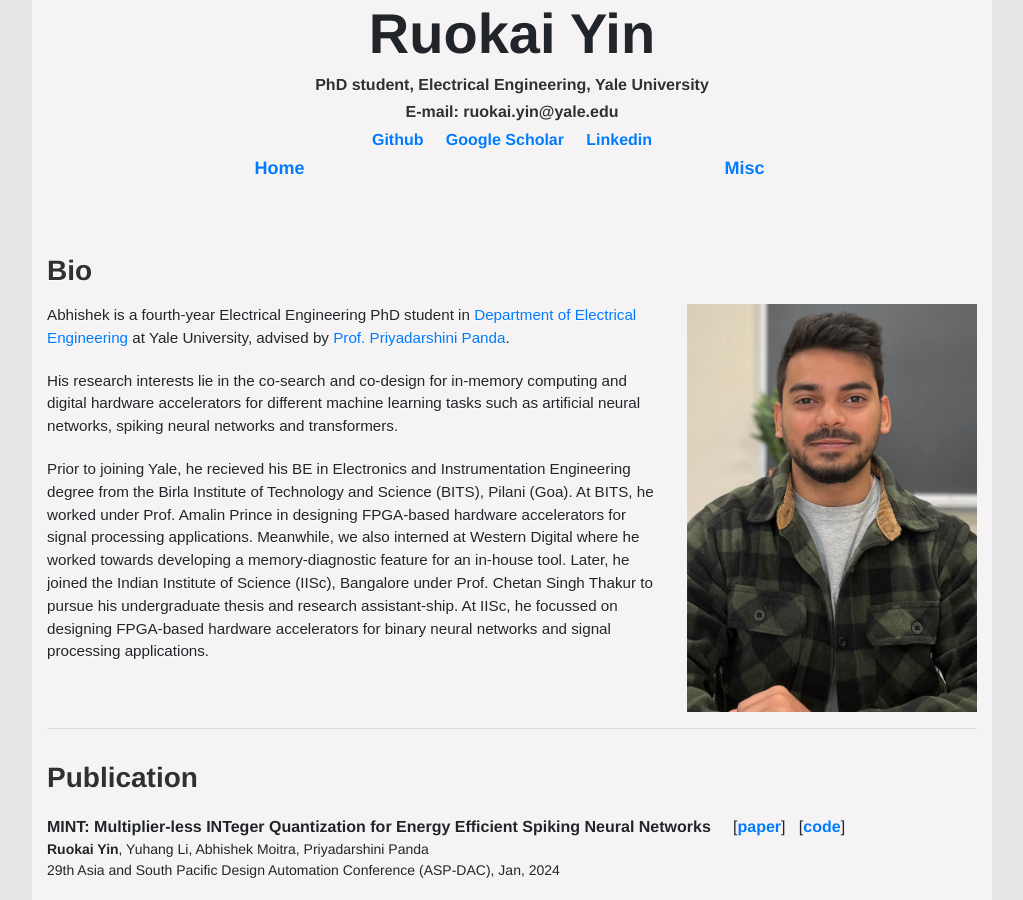
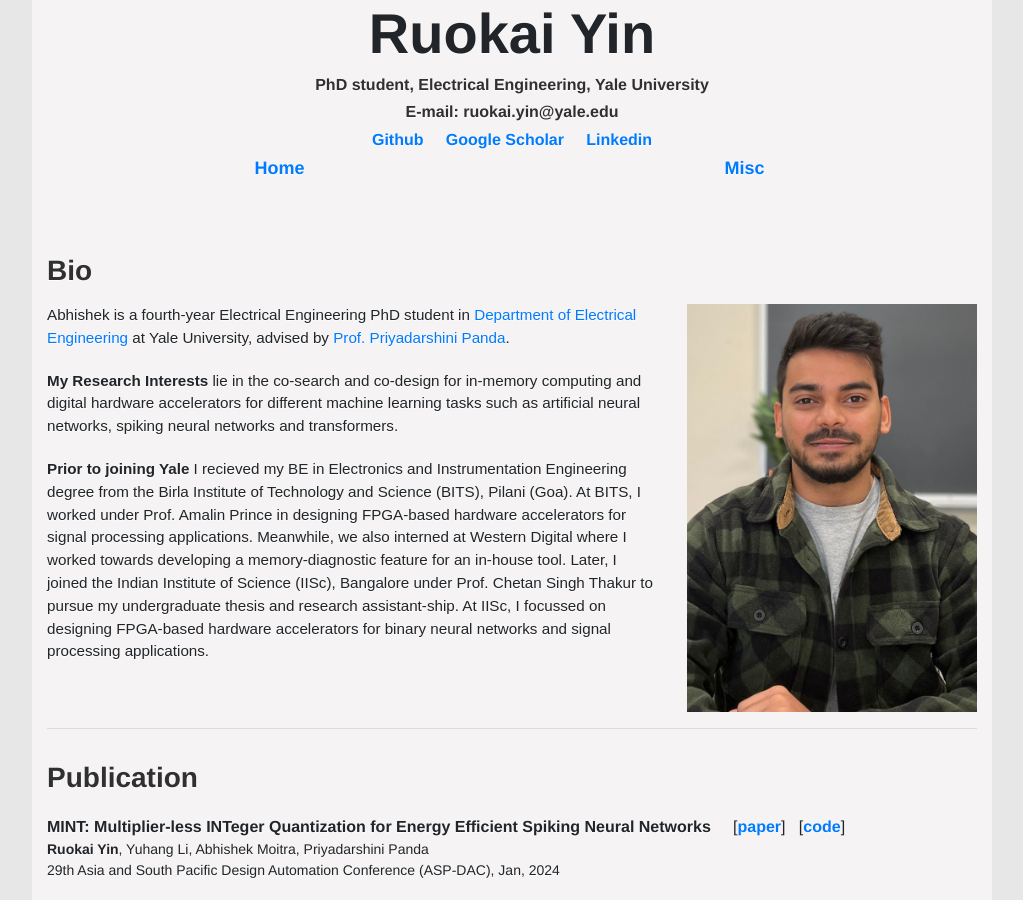
Before and after one commit to MoitraAbhi/moitraabhi.github.io, a Jekyll site: the page built from index.html, in a window 1280 px wide and 900 px high. Shown: the whole window, without its empty margins (128-1151 px from the left). Built offline with Jekyll 4.4.1, drawn with Linux system fonts in a browser that asks for light colours; some of the changed text lies outside the part shown.

Commit message:
added theme

```diff
--- a/_config.yml
+++ b/_config.yml
@@ -13,8 +13,8 @@
 # you will see them accessed via {{ site.title }}, {{ site.email }}, and so on.
 # You can create any custom variable you would like, and they will be accessible
 # in the templates via {{ site.myvariable }}.
-title: Ruokai's awesome title
-email: ruokai.yin@yale.edu
+title: Abhishek Moitra Website
+email: abhishek.moitra@yale.edu
 description: >- # this means to ignore newlines until "baseurl:"
   Write an awesome description for your new site here. You can edit this
   line in _config.yml. It will appear in your document head meta (for
@@ -22,14 +22,18 @@
 baseurl: "" # the subpath of your site, e.g. /blog
 url: "https://ruokaiyin.github.io/" # the base hostname & protocol for your site, e.g. http://example.com
 twitter_username:
-github_username:  RuokaiYin
+github_username:  MoitraAbhi
 
 # Build settings
+remote_theme: pages-themes/minimal@v0.2.0
+plugins:
+- jekyll-remote-theme # add this line to the plugins list if you already have one
+
 markdown: kramdown
-theme: minima
-plugins:
-  - jekyll-feed
-  - jekyll-last-modified-at
+#theme: minima
+#plugins:
+#  - jekyll-feed
+#  - jekyll-last-modified-at
 
 collections:
   publications:
--- a/_includes/bio.html
+++ b/_includes/bio.html
@@ -12,14 +12,14 @@
             <a href="https://intelligentcomputinglab.yale.edu/principal-investigator/">Prof. Priyadarshini Panda</a>.
         </p>
         <p>
-            His research interests lie in the co-search and co-design for in-memory computing and digital hardware accelerators for different machine learning tasks
+            <b> My Research Interests </b> lie in the co-search and co-design for in-memory computing and digital hardware accelerators for different machine learning tasks
             such as artificial neural networks, spiking neural networks and transformers.
 
         </p>
 
-        <p>Prior to joining Yale, he recieved his BE in Electronics and Instrumentation Engineering degree from the Birla Institute of Technology and Science (BITS), Pilani (Goa).
-            At BITS, he worked under Prof. Amalin Prince in designing FPGA-based hardware accelerators for signal processing applications. Meanwhile, we also interned at Western Digital where
-            he worked towards developing a memory‑diagnostic feature for an in‑house tool. Later, he joined the Indian Institute of Science (IISc), Bangalore under Prof. Chetan Singh Thakur to pursue his undergraduate thesis and research assistant-ship. At IISc, he focussed on
+        <p> <b>Prior to joining Yale </b> I recieved my BE in Electronics and Instrumentation Engineering degree from the Birla Institute of Technology and Science (BITS), Pilani (Goa).
+            At BITS, I worked under Prof. Amalin Prince in designing FPGA-based hardware accelerators for signal processing applications. Meanwhile, we also interned at Western Digital where
+            I worked towards developing a memory‑diagnostic feature for an in‑house tool. Later, I joined the Indian Institute of Science (IISc), Bangalore under Prof. Chetan Singh Thakur to pursue my undergraduate thesis and research assistant-ship. At IISc, I focussed on
             designing FPGA-based hardware accelerators for binary neural networks and signal processing applications.
         </p>
     </div>
--- a/_includes/experience.html
+++ b/_includes/experience.html
@@ -12,7 +12,7 @@
         <h5>Graduate Research Assistant, Intelligent Computing Lab</h5>
         <h6>Yale University</h6>
         <p>
-            Pursuing PhD degree with Prof. Priya Panda. Working on projects that improving the energy efficiency
+            Pursuing PhD degree under Prof. Priyadarshini Panda. Working on projects that improving the energy efficiency
             of neural networks, in particular, spiking neural networks.
         </p>
     </div>
```
